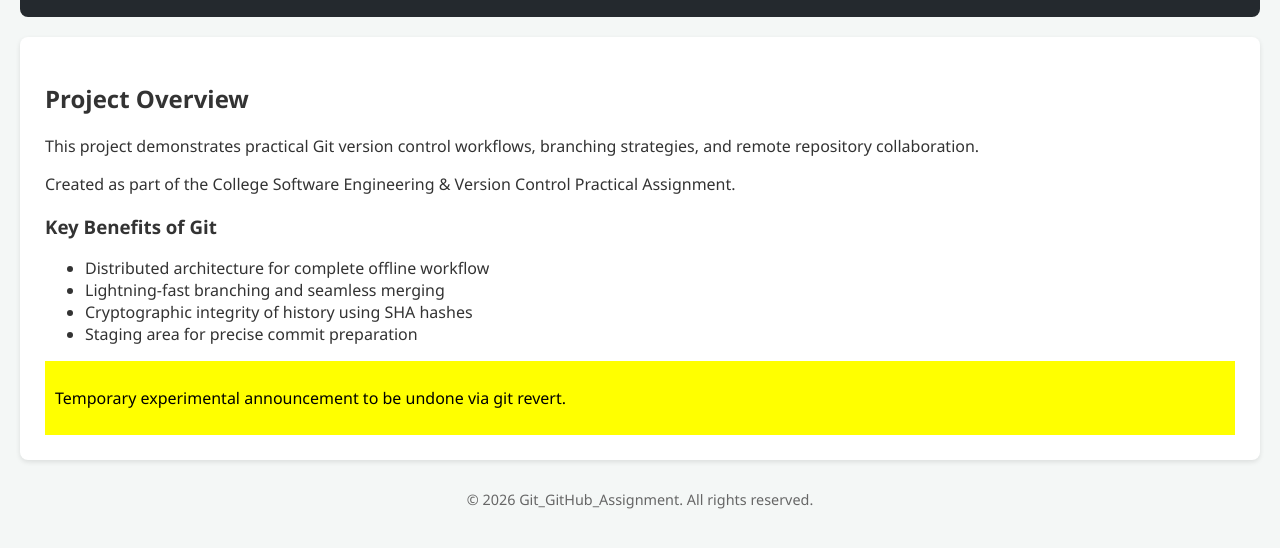
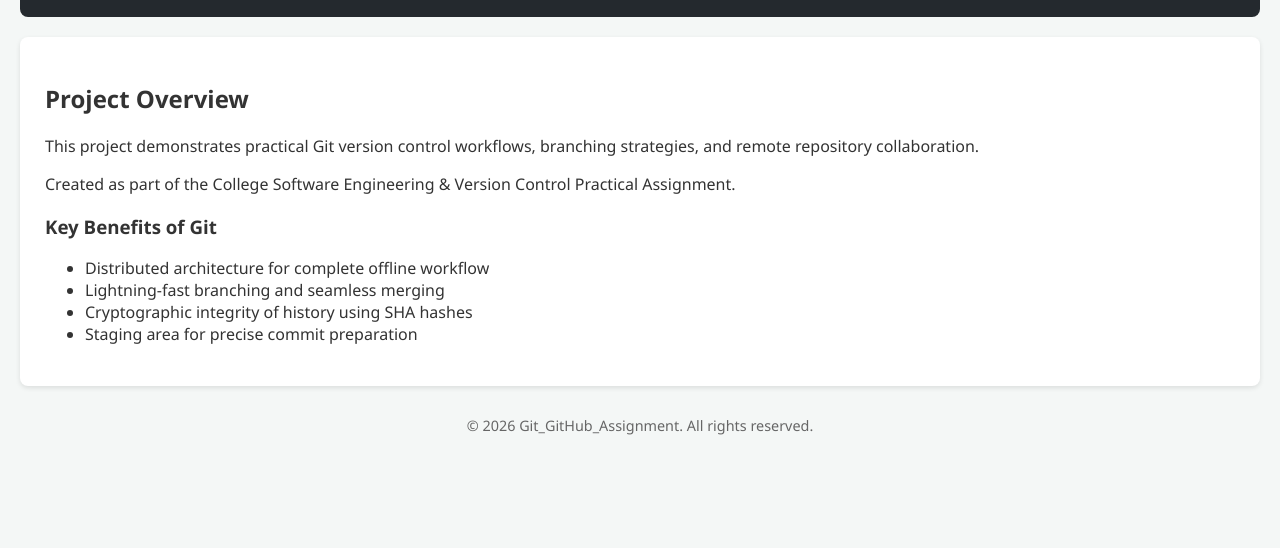
Before and after one commit to Nikhilpatel23/Git_GitHub_Assignment, a plain HTML site: page index.html in a window 1280 px wide. Shown: the part 118-666 px from the top of the page. Drawn offline with Linux system fonts and the light colour scheme.

Commit message:
Revert "Temporary change for undo demonstration"
This reverts commit f52acbec88d0296f52c354f99853aba448a61bd8.

```diff
--- a/index.html
+++ b/index.html
@@ -35,9 +35,6 @@
                 <li>Staging area for precise commit preparation</li>
             </ul>
         </section>
-        <div class="temporary-announcement" style="background: yellow; color: black; padding: 10px;">
-            <p>Temporary experimental announcement to be undone via git revert.</p>
-        </div>
     </main>
     <footer>
         <p>&copy; 2026 Git_GitHub_Assignment. All rights reserved.</p>
```
